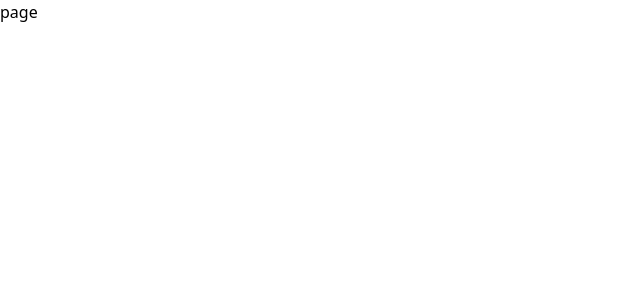
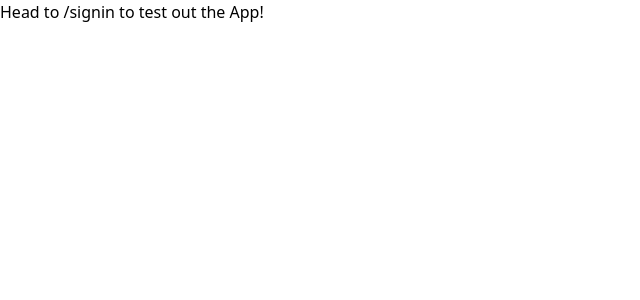
Before and after one commit to davesyms/firebase-tailwind-login, a Next.js app: page / in a window 1280 px wide. Shown: the top 300 px of the page, without its empty margins (0-640 px from the left). Built offline with nearby package versions, Linux system fonts and the light colour scheme.

Commit message:
Added redirect notice

```diff
--- a/app/page.tsx
+++ b/app/page.tsx
@@ -2,6 +2,6 @@ import React from 'react'
 
 export default function page() {
   return (
-    <div>page</div>
+    <div>Head to /signin to test out the App!</div>
   )
 }
```
